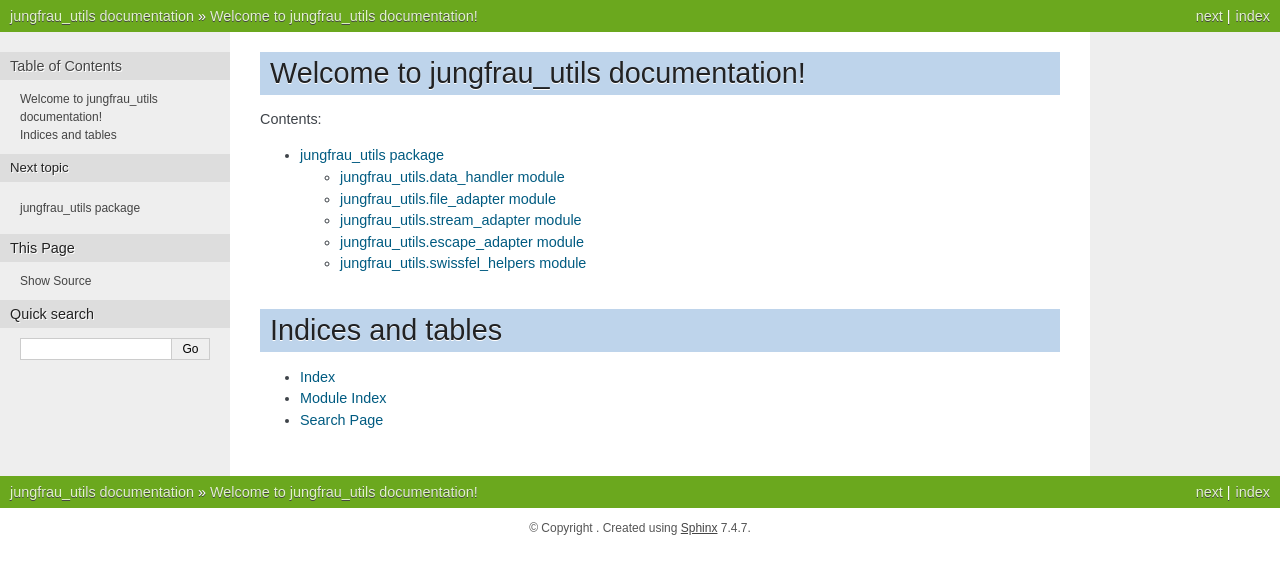
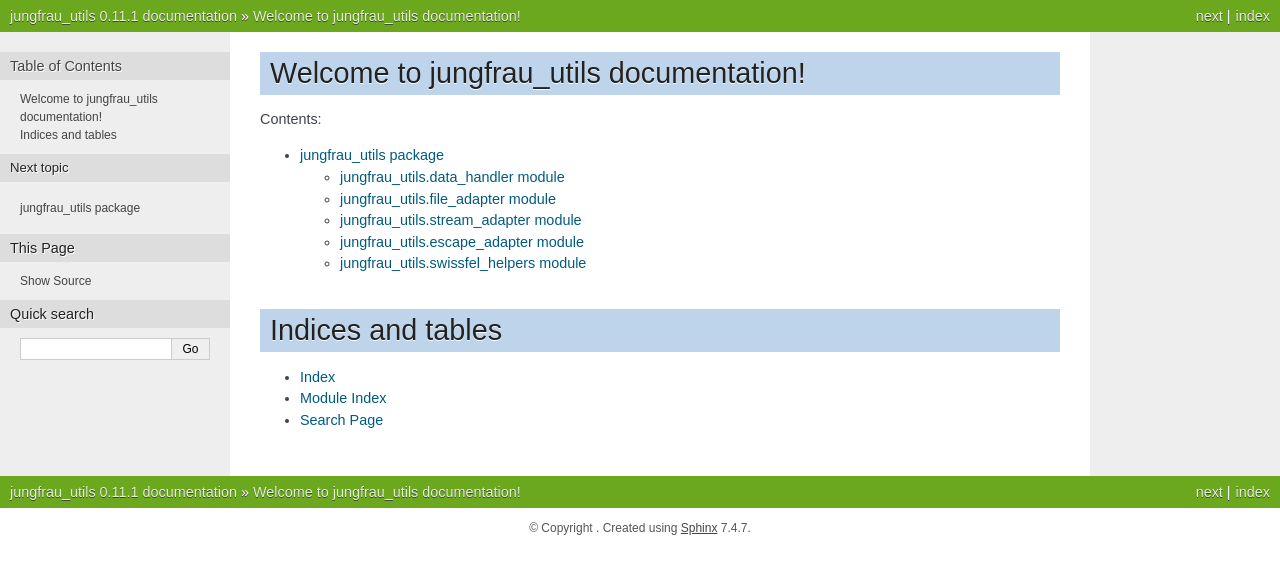
Before and after one commit to paulscherrerinstitute/jungfrau_utils, a Sphinx documentation site: the page built from docs/index.rst, in a window 1280 px wide. Shown: the top 574 px of the page. Built offline with Sphinx 7.4.7, drawn with Linux system fonts in a browser that asks for light colours.

Commit message:
sphinx: add release

```diff
--- a/docs/conf.py
+++ b/docs/conf.py
@@ -16,6 +16,7 @@
 project = "jungfrau_utils"
 author = "Paul Scherrer Institute"
 
+release = "0.11.1"
 
 # -- General configuration ---------------------------------------------------
 
```
